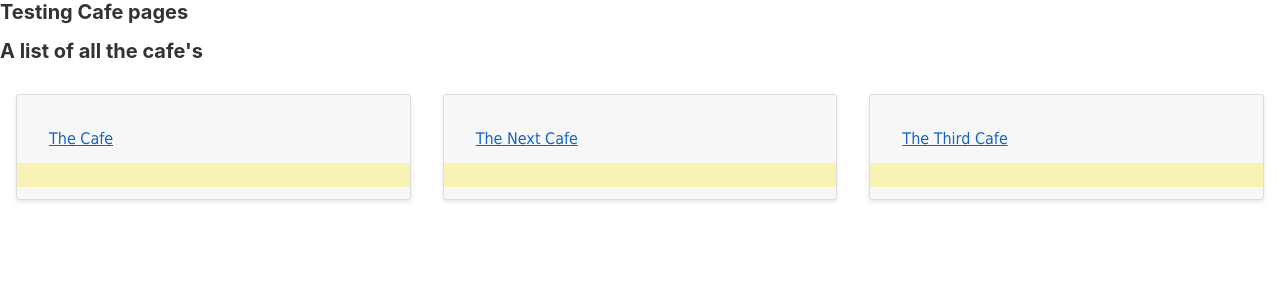
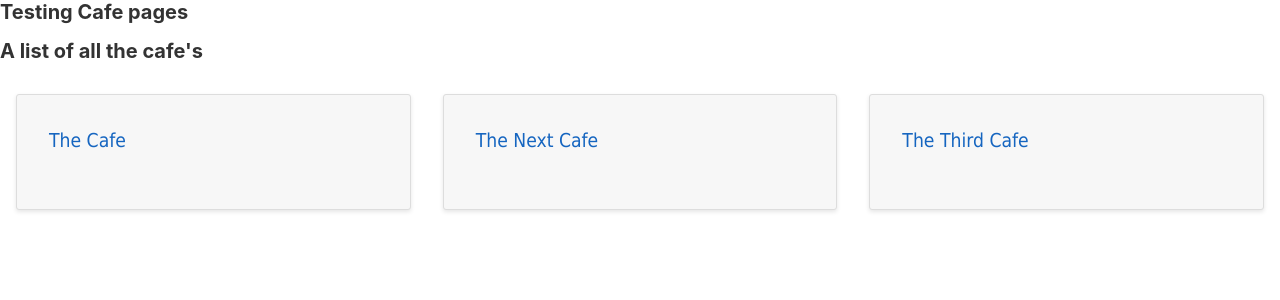
Before and after one commit to chipsandcurrysauce/chipsandcurrysauce.github.io, a Jekyll site: the page built from _pages/eating-out/cafes/index.html, in a window 1280 px wide. Shown: the top 300 px of the page. Built offline with Jekyll 4.4.1, drawn with Linux system fonts in a browser that asks for light colours.

```diff
--- a/_includes/loop-through-category/loop.html
+++ b/_includes/loop-through-category/loop.html
@@ -4,7 +4,7 @@
    <div class="card">
 
      <p class="loopclass">
-       <a href="{{ eating-out.url | absolute_url }}">{{ eating-out.title }}<div class="card-image">
+       <a href="{{ eating-out.url | absolute_url }}" class="card-links">{{ eating-out.title }}<div class="card-image">
               <img src="{{ site.baseurl }}{{ eating-out.card-image }}" alt="{{ eating-out.card-descritpion }}">
             </div></a>
             <div>{{ eating-out.card-descritpion }}</div>
--- a/_sass/plugins/base/_variables.scss
+++ b/_sass/plugins/base/_variables.scss
@@ -32,9 +32,9 @@ $secondary-background-color: tint($base-border-color, 75%);
 
 // Focus
 $focus-outline-color: transparentize($action-color, 0.4);
-$focus-outline-width: 3px;
+$focus-outline-width: 0px;
 $focus-outline: $focus-outline-width solid $focus-outline-color;
-$focus-outline-offset: 2px;
+$focus-outline-offset: 0px;
 
 // Animations
 $base-duration: 150ms;
--- a/_sass/plugins/custom/cards/cards.scss
+++ b/_sass/plugins/custom/cards/cards.scss
@@ -5,6 +5,15 @@
     padding-top: 1em;
 }
 
+.card-links {
+  text-decoration: none;
+  font-size: 1.2em;
+  &:hover {
+    cursor: pointer;
+    text-decoration:underline;
+    text-shadow: 0 0 0.5px #999;
+  }
+}
 .card {
   $base-border-color: gainsboro !default;
   $base-border-radius: 3px !default;
@@ -34,7 +43,6 @@
   transition: all 0.2s ease-in-out;
 
   .card-image {
-    background-color: $card-image-hover-color;
     height: auto;
     max-height: 150px;
     overflow: hidden;
@@ -76,11 +84,10 @@
     }
   }
 
-  &:active {
-    background-color: $card-background;
+
 
     .card-header {
       background-color: $card-background;
     }
-  }
+
 }
```
